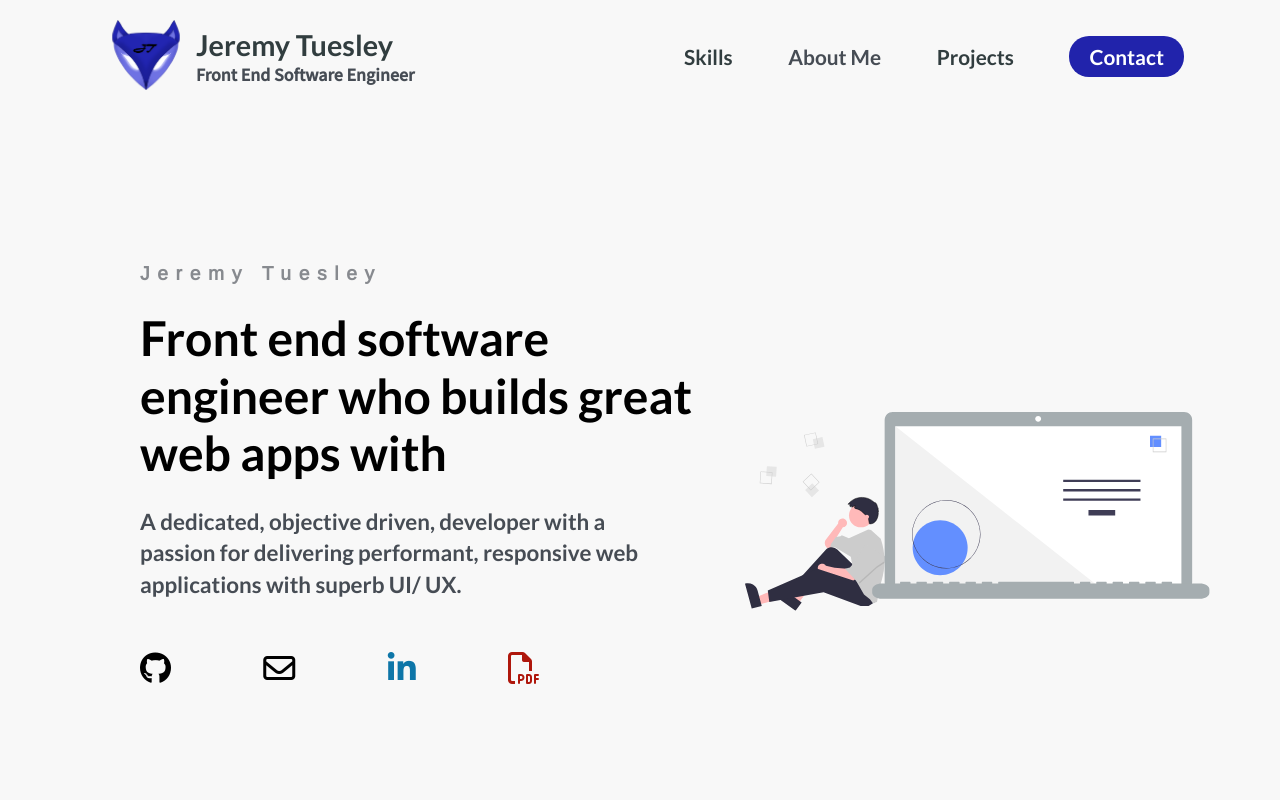
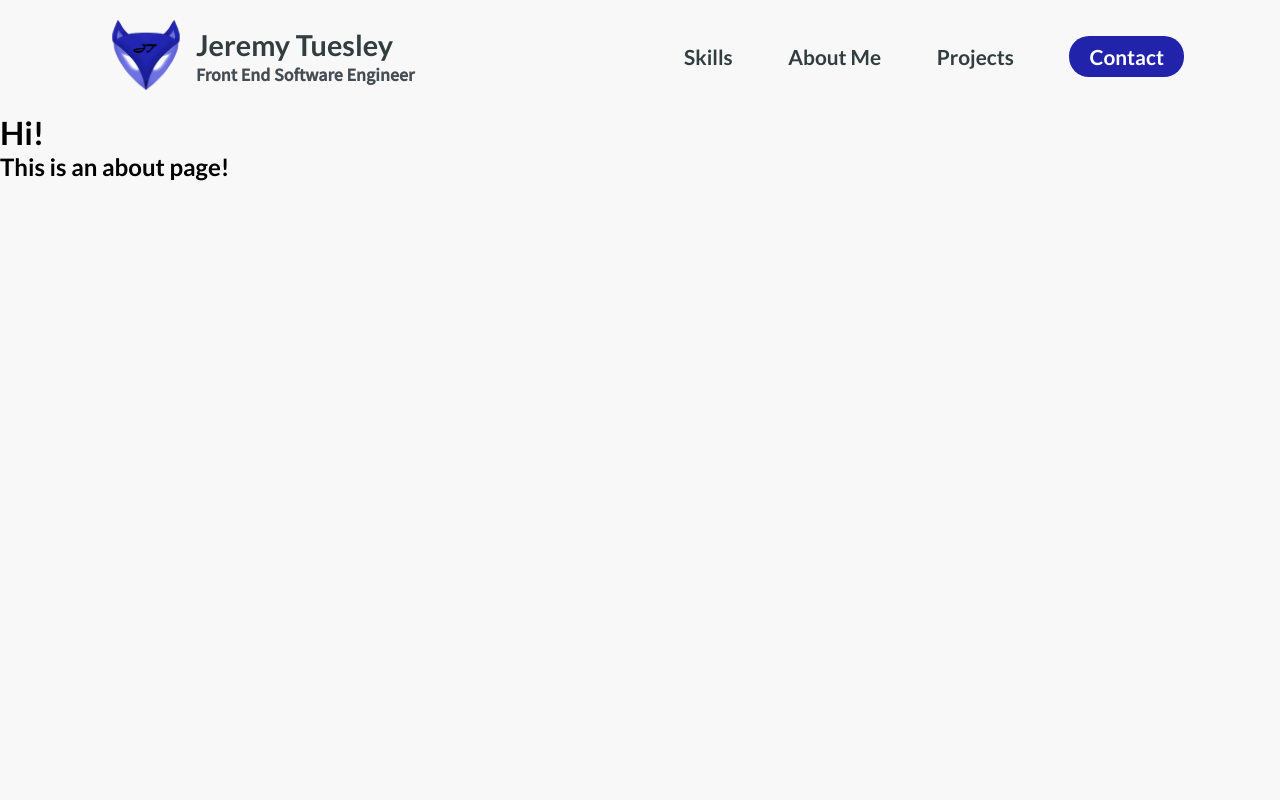
Before and after one commit to jeremytuesley/jeremytuesley.github.io, a React (Create React App) app: page /about in a window 1280 px wide. Shown: the top 800 px of the page. Built offline with nearby package versions, Linux system fonts and the light colour scheme.

Commit message:
About page route added, and minor bugfix
fixed bug with route, added about page route and created about page file

```diff
--- a/src/Routes.js
+++ b/src/Routes.js
@@ -1,20 +1,20 @@
 import React from 'react';
-import { Route } from 'react-router';
-import { Switch } from 'react-router-dom';
+import { Route, Switch } from 'react-router-dom';
 
 import Landing from './components/Landing';
 import Projects from './components/Projects';
 import Skills from './components/Skills';
+import About from './pages/About';
 
 const Routes = () => {
   return (
     <Switch>
-      <Route path="/">
+      <Route path="/" exact>
         <Landing />
         <Skills />
         <Projects />
       </Route>
-      {/* <Route path="/about" component={About} /> */}
+      <Route path="/about" component={About} />
     </Switch>
   );
 };
--- a/src/components/Navbar.js
+++ b/src/components/Navbar.js
@@ -24,7 +24,9 @@ const Navbar = () => {
         <li className="nav__link">
           <a href="/#skills">Skills</a>
         </li>
-        <li className="nav__link">About Me</li>
+        <li className="nav__link">
+          <Link to="/about">About Me</Link>
+        </li>
         <li className="nav__link">
           <a href="/#projects">Projects</a>
         </li>
--- /dev/null
+++ b/src/pages/About.js
@@ -0,0 +1,12 @@
+import React from 'react';
+
+const About = () => {
+  return (
+    <div className="about-page">
+      <h1>Hi!</h1>
+      <h2>This is an about page!</h2>
+    </div>
+  );
+};
+
+export default About;
```
